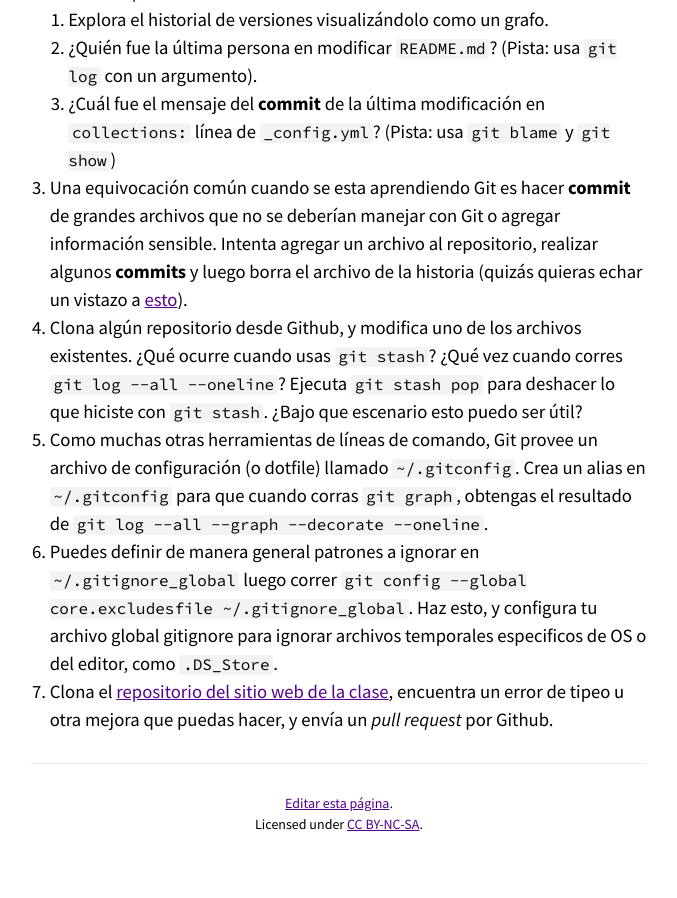
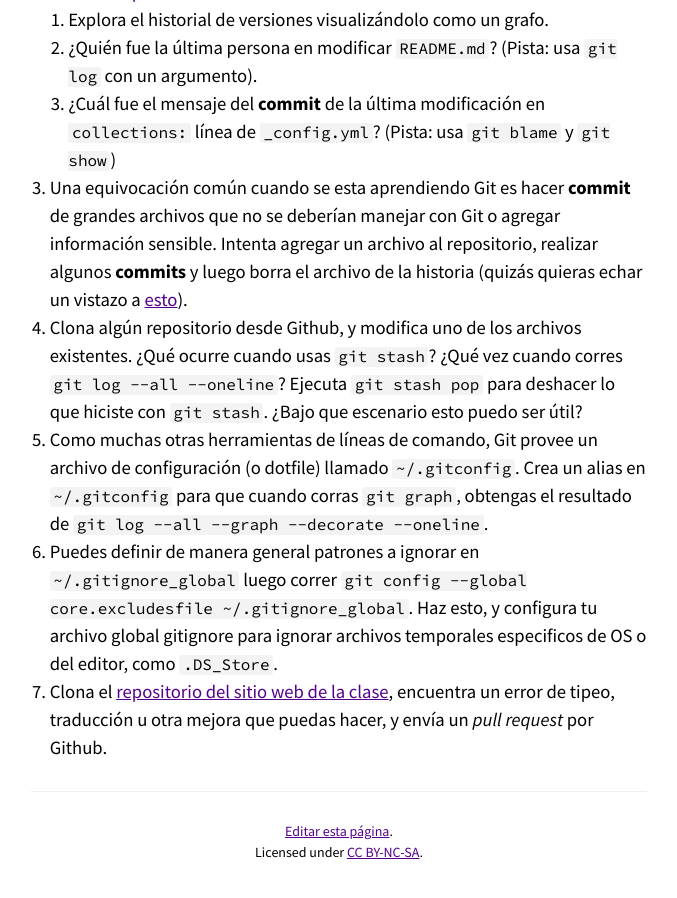
Before and after one commit to missing-semester-esp/missing-semester-esp.github.io, a Jekyll site: the page built from _2020/version-control-esp.md, in a window 1280 px wide and 900 px high, scrolled down 10202 px. Shown: the whole window, without its empty margins (301-978 px from the left). Built offline with Jekyll 4.4.1, drawn with Linux system fonts in a browser that asks for light colours; before the commit the page ends 11074 px from its top, so only the background shows below that.

Commit message:
change link of the last exercise version control class by the spanish translation repo

```diff
--- a/_2020/version-control-esp.md
+++ b/_2020/version-control-esp.md
@@ -582,6 +582,6 @@ en el explorador web que te enseña Git.
    luego correr `git config --global core.excludesfile ~/.gitignore_global`.
    Haz esto, y configura tu archivo global gitignore para ignorar archivos
    temporales especificos de OS o del editor, como `.DS_Store`.
-1. Clona el [repositorio del sitio web de la clase](https://github.com/missing-semester/missing-semester),
-   encuentra un error de tipeo u otra mejora que puedas hacer, y envía un
+1. Clona el [repositorio del sitio web de la clase](https://github.com/missing-semester-esp/missing-semester-esp.github.io),
+   encuentra un error de tipeo, traducción u otra mejora que puedas hacer, y envía un
    *pull request* por Github.
```
